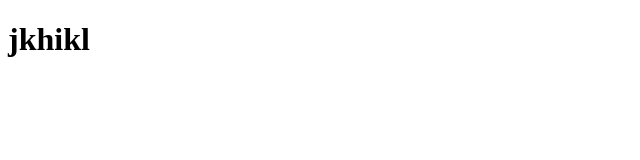
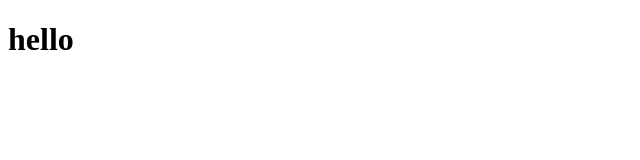
Before and after one commit to SinghalUtav/read, a plain HTML site: page text.html in a window 1280 px wide. Shown: the full height of the page, 0-640 px from the left. Drawn offline with Linux system fonts and the light colour scheme.

Commit message:
commit-main

```diff
--- a/text.html
+++ b/text.html
@@ -4,7 +4,7 @@
     <meta charset="UTF-8">
     <meta name="viewport" content="width=device-width, initial-scale=1.0">
     <title>Document</title>
-    <h1>jkhikl</h1>
+    <h1>hello</h1>
 </head>
 <body>
 
```
